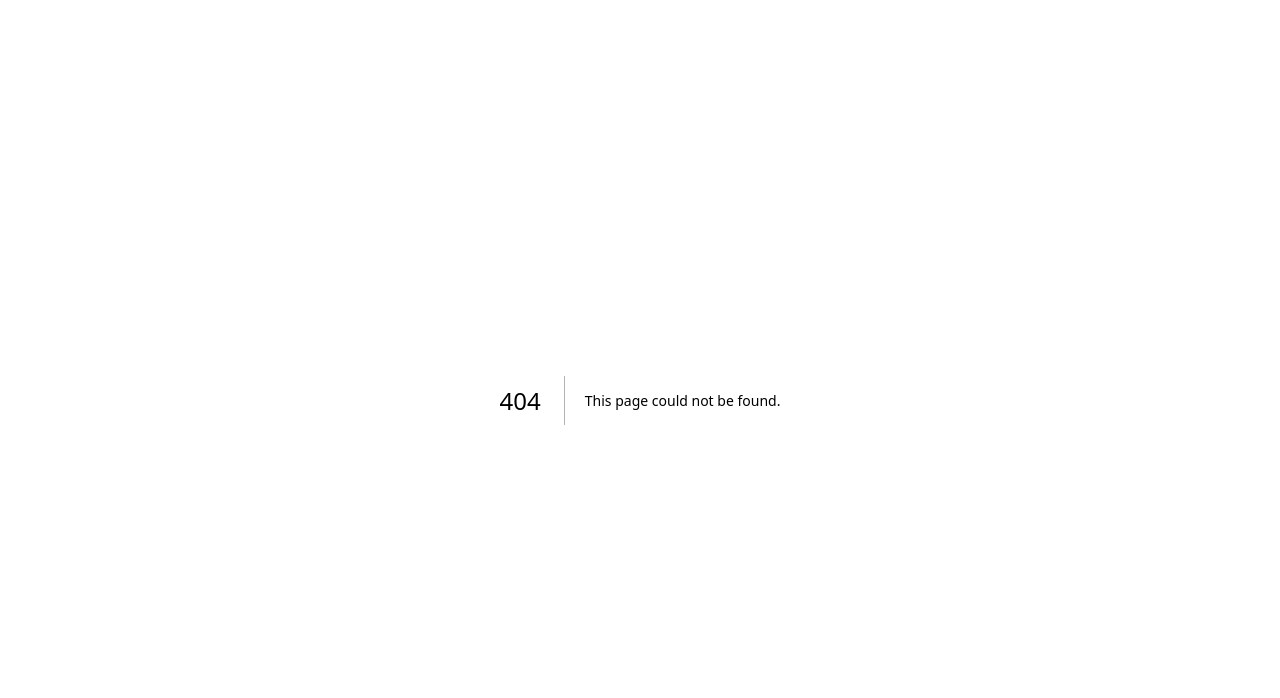
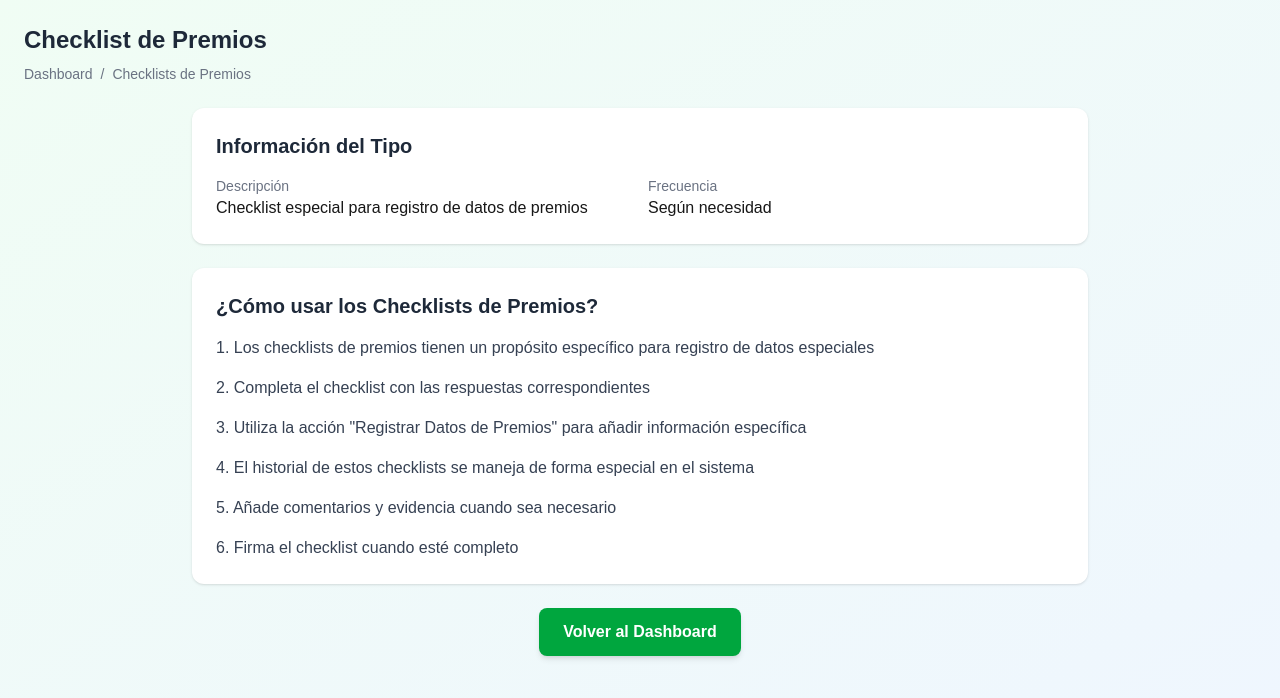
Before and after one commit to KevinAlejandroParra/GB_Alist_Andino, a Next.js app in the folder client/: page /checklists/premios in a window 1280 px wide. Before the commit this address had no page. Shown: the top 698 px of the page. Built offline with nearby package versions, Linux system fonts and the light colour scheme; sample sign-in values are in the browser's storage.

Commit message:
feat(admin-dashboard): add QR code management tab and update navigation, enhance QR code retrieval with base64 images and add PDF generation endpoint and add route for generating PDF of QR codes for printing

```diff
--- a/client/src/app/AdminDashboard/page.js
+++ b/client/src/app/AdminDashboard/page.js
@@ -9,6 +9,7 @@ import UserManagement from '../../components/admin/UserManagement';
 import FamilyManagement from '../../components/admin/FamilyManagement';
 import DeviceManagement from '../../components/admin/DeviceManagement';
 import AttractionManagement from '../../components/admin/AttractionManagement';
+import QrCodeManagement from '../../components/admin/QrCodeManagement';
 
 export default function AdminDashboard() {
   const [activeTab, setActiveTab] = useState('users');
@@ -57,6 +58,8 @@ export default function AdminDashboard() {
         return <DeviceManagement />;
       case 'attractions':
         return <AttractionManagement />;
+      case 'qr-codes':
+        return <QrCodeManagement />;
       default:
         return <UserManagement />;
     }
@@ -74,7 +77,7 @@ export default function AdminDashboard() {
 
       <nav className="mb-6">
         <ul className="flex flex-wrap justify-center space-x-2 md:space-x-4">
-          {['users', 'premises', 'entities', 'roles', 'families', 'devices', 'attractions'].map((tab) => (
+          {['users', 'premises', 'entities', 'roles', 'families', 'devices', 'attractions', 'qr-codes'].map((tab) => (
             <li key={tab}>
               <button
                 className={`px-4 py-2 rounded-md transition-colors duration-200 ${
@@ -91,6 +94,7 @@ export default function AdminDashboard() {
                 {tab === 'families' && 'Gestión de Familias'}
                 {tab === 'devices' && 'Gestión de Dispositivos'}
                 {tab === 'attractions' && 'Gestión de Atracciones'}
+                {tab === 'qr-codes' && 'Códigos QR'}
               </button>
             </li>
           ))}
--- /dev/null
+++ b/client/src/app/checklists/premios/page.jsx
@@ -0,0 +1,76 @@
+'use client'
+
+import React from 'react';
+import { useRouter } from 'next/navigation';
+import ProtectedRoute from '../../../components/ProtectedRoute';
+import ChecklistHeader from '../../../components/checklist/components/ChecklistHeader';
+import { CHECKLIST_TYPES } from '../../../components/checklist/config/checklistTypes.config';
+
+const PremiosIcon = () => (
+  <svg className="w-8 h-8 text-white" fill="none" stroke="currentColor" viewBox="0 0 24 24">
+    <path strokeLinecap="round" strokeLinejoin="round" strokeWidth={2} d="M5 3v4M3 5h4M6 17v4m-2-2h4m5-16l2.286 6.857L21 12l-5.714 2.143L13 21l-2.286-6.857L5 12l5.714-2.143L13 3z" />
+  </svg>
+);
+
+export default function PremiosChecklistIndex() {
+  const router = useRouter();
+
+  const breadcrumbItems = [
+    { label: 'Dashboard', href: '/dashboard' },
+    { label: 'Checklists de Premios' },
+  ];
+
+  const checklistTypeConfig = CHECKLIST_TYPES.premios;
+
+  return (
+    <ProtectedRoute>
+      <div className="min-h-screen bg-gradient-to-br from-green-50 to-blue-50 p-6">
+        <ChecklistHeader
+          pageTitle={checklistTypeConfig.displayName}
+          breadcrumbItems={breadcrumbItems}
+          icon={checklistTypeConfig.ui.icon}
+        />
+
+        <div className="max-w-4xl mx-auto space-y-6">
+          {/* Información del tipo */}
+          <div className="bg-white rounded-xl shadow-sm p-6">
+            <h2 className="text-xl font-bold text-gray-800 mb-4">Información del Tipo</h2>
+            <div className="grid grid-cols-1 md:grid-cols-2 gap-4">
+              <div>
+                <p className="text-sm text-gray-500">Descripción</p>
+                <p className="font-medium">{checklistTypeConfig.description}</p>
+              </div>
+              <div>
+                <p className="text-sm text-gray-500">Frecuencia</p>
+                <p className="font-medium">Según necesidad</p>
+              </div>
+            </div>
+          </div>
+
+          {/* Instrucciones */}
+          <div className="bg-white rounded-xl shadow-sm p-6">
+            <h2 className="text-xl font-bold text-gray-800 mb-4">¿Cómo usar los Checklists de Premios?</h2>
+            <div className="space-y-4 text-gray-700">
+              <p>1. Los checklists de premios tienen un propósito específico para registro de datos especiales</p>
+              <p>2. Completa el checklist con las respuestas correspondientes</p>
+              <p>3. Utiliza la acción "Registrar Datos de Premios" para añadir información específica</p>
+              <p>4. El historial de estos checklists se maneja de forma especial en el sistema</p>
+              <p>5. Añade comentarios y evidencia cuando sea necesario</p>
+              <p>6. Firma el checklist cuando esté completo</p>
+            </div>
+          </div>
+
+          {/* Enlace para volver al dashboard */}
+          <div className="text-center">
+            <button
+              onClick={() => router.push('/dashboard')}
+              className="px-6 py-3 bg-green-600 text-white font-semibold rounded-lg shadow-md hover:bg-green-700 transition-all"
+            >
+              Volver al Dashboard
+            </button>
+          </div>
+        </div>
+      </div>
+    </ProtectedRoute>
+  );
+}
```
Also changed, not shown: 2 other files (tests, documents, lock files or other folders).
